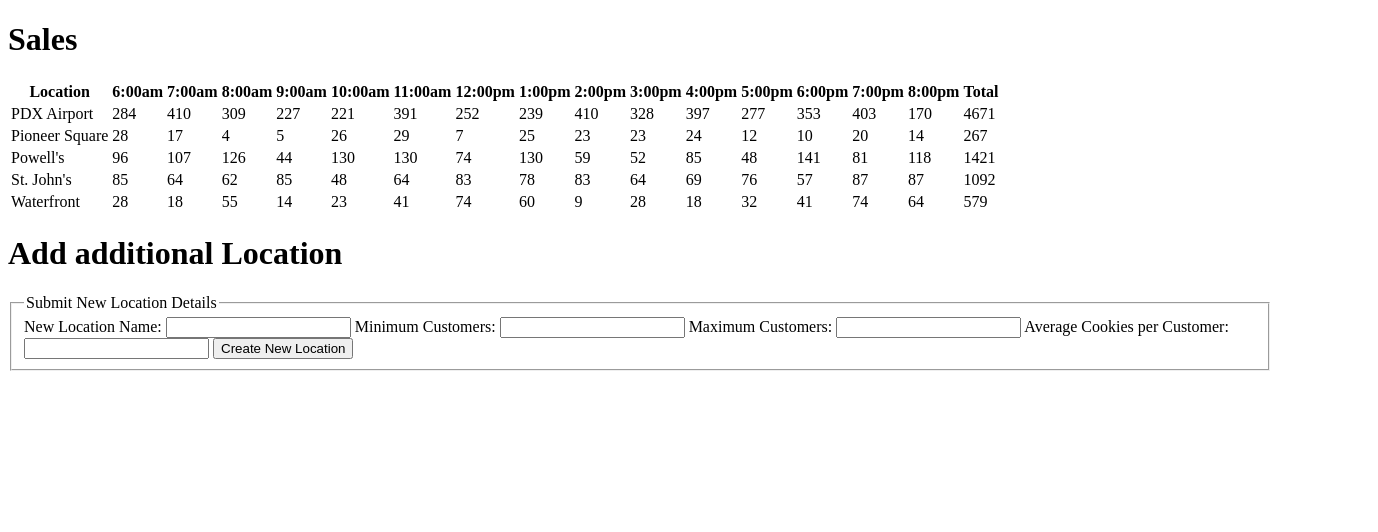
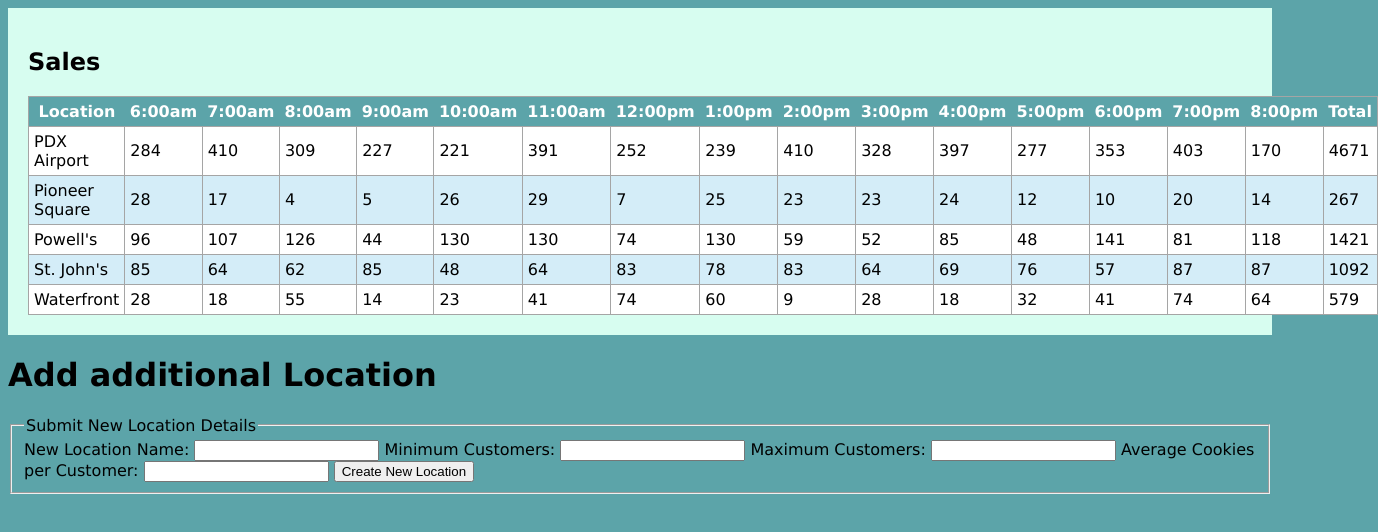
Before and after one commit to hnrzzle/cookie-stand, a plain HTML site: page sales.html in a window 1280 px wide. Shown: the whole page, 1378 px wide, since content can reach past the window. Drawn offline with Linux system fonts and the light colour scheme.

Commit message:
added some styling

```diff
--- a/sales.html
+++ b/sales.html
@@ -1,10 +1,13 @@
 <!DOCTYPE html>
 <html>
+    <head>
+        <link rel="stylesheet" type="text/css" href="style.css">
+    </head>
     <header>
         <title>Sales</title>
-
     </header>
     <body>
+        <section id="table">
         <h1>Sales</h1>
         <table>
             <thead>
@@ -15,6 +18,7 @@
             <tbody id="tbody">
             </tbody>
         </table>
+        </section>
         <h1>Add additional Location</h1>
         <form id="submission">
             <fieldset>
--- a/style.css
+++ b/style.css
@@ -0,0 +1,35 @@
+table, td {
+    border: 1px solid rgb(165, 165, 165);
+    padding: 5px;
+    border-collapse: collapse;
+}
+
+th, td {
+    padding: 5px;
+}
+tr {
+    background-color: white;
+}
+th {
+    background-color: #5CA4A9;
+    color: white;
+    padding: 5px;
+
+}
+
+#table tr:hover {
+    background-color: rgb(255, 255, 255)
+
+}
+tr:nth-child(even) {
+    background-color: rgb(212, 237, 248);
+}
+body {
+    font-family: 'Lucida Sans', 'Lucida Sans Regular', 'Lucida Grande', 'Lucida Sans Unicode', Geneva, Verdana, sans-serif;
+    background-color: #5CA4A9;
+}
+#table {
+    background-color: #D7FDF0;
+    padding: 20px;
+
+}
```
